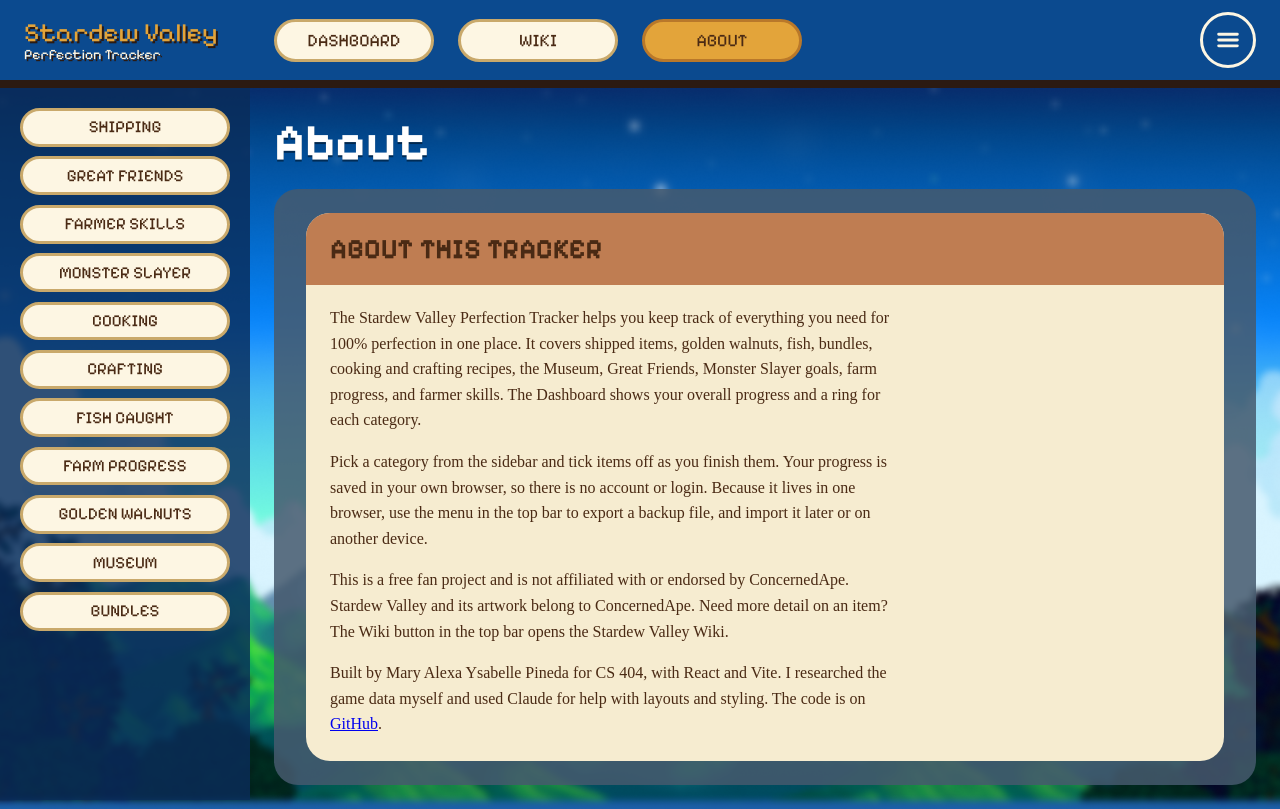
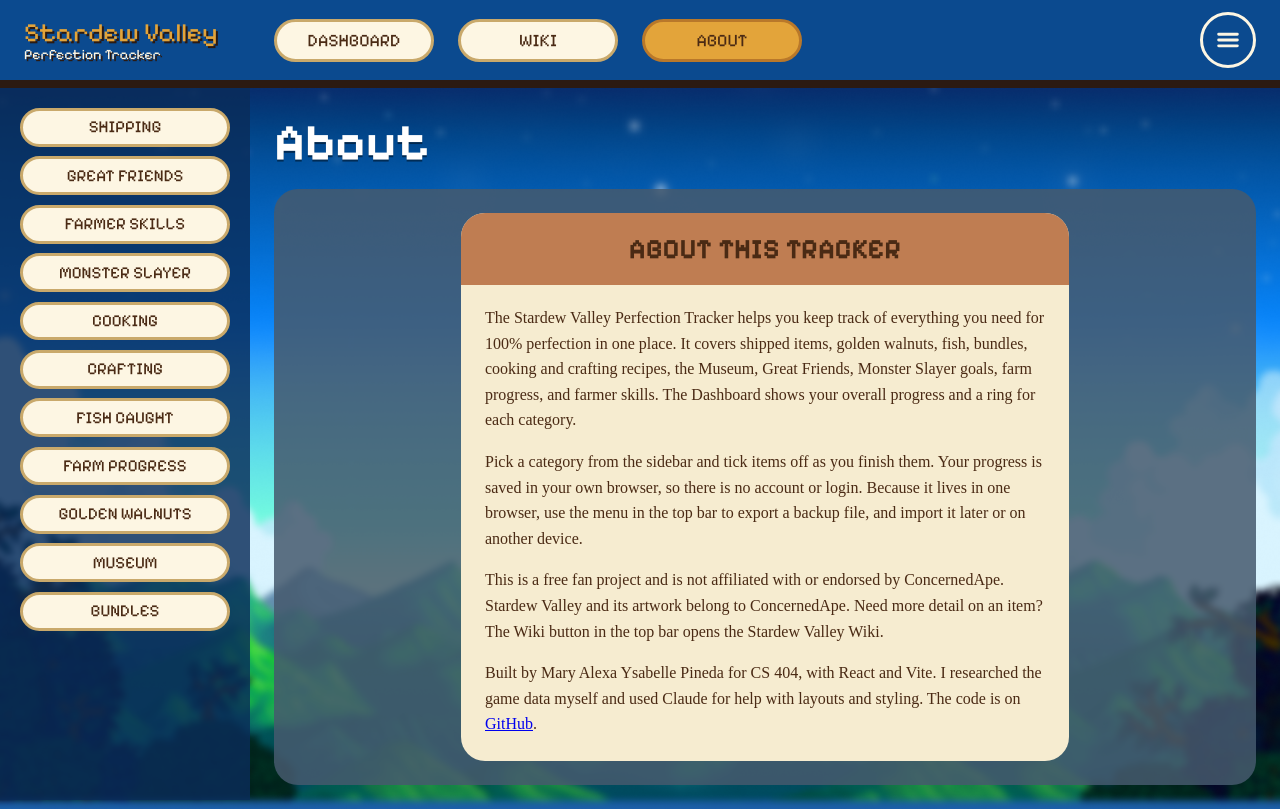
Before and after one commit to hrspnd/stardew-perfection-tracker, a React (Vite) app in the folder client/: page /about in a window 1280 px wide. Built offline with nearby package versions, Linux system fonts and the light colour scheme.

Commit message:
update about styling

```diff
--- a/client/src/styles.css
+++ b/client/src/styles.css
@@ -1436,6 +1436,8 @@
 /* One cream card with a brown header, like the group cards. */
 
 .about-page {
+  max-width: calc(70ch + 3rem); /* as wide as the text column plus its padding */
+  margin: 0 auto; /* centers the card in the panel */
   border-radius: 1.5rem;
   overflow: hidden;
   background: var(--cream);
@@ -1444,6 +1446,7 @@
 .about-page__header {
   display: flex;
   align-items: center;
+  justify-content: center;
   min-height: 4.5rem;
   padding: 0.75rem 1.5rem;
   background: var(--card-head);
@@ -1462,7 +1465,7 @@
 
 .about-page__body p {
   max-width: 70ch; /* keeps lines a comfortable length on wide screens */
-  margin: 0 0 1rem;
+  margin: 0 auto 1rem; /* centers the text column in the card */
   line-height: 1.6;
 }
 
```
